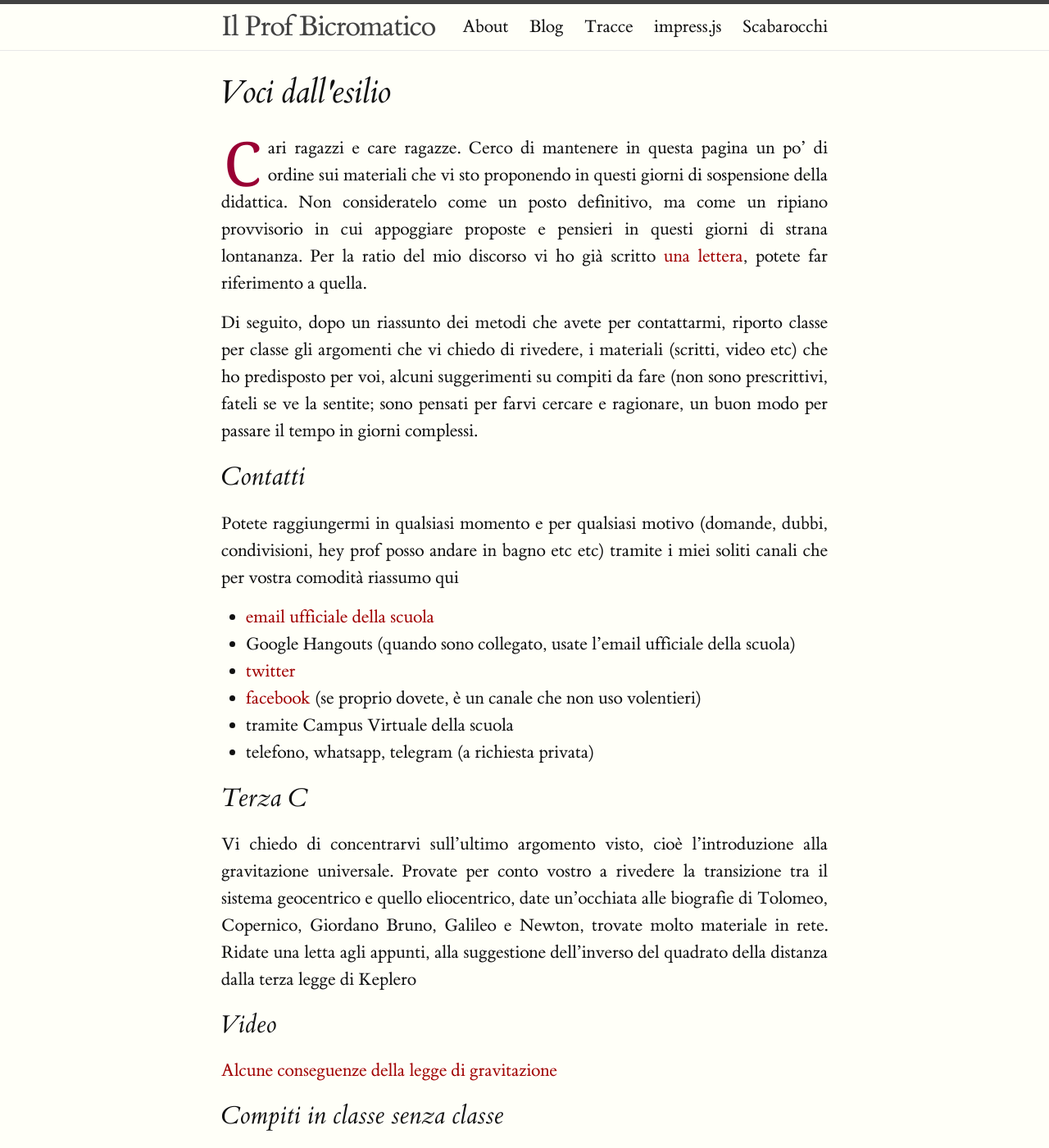
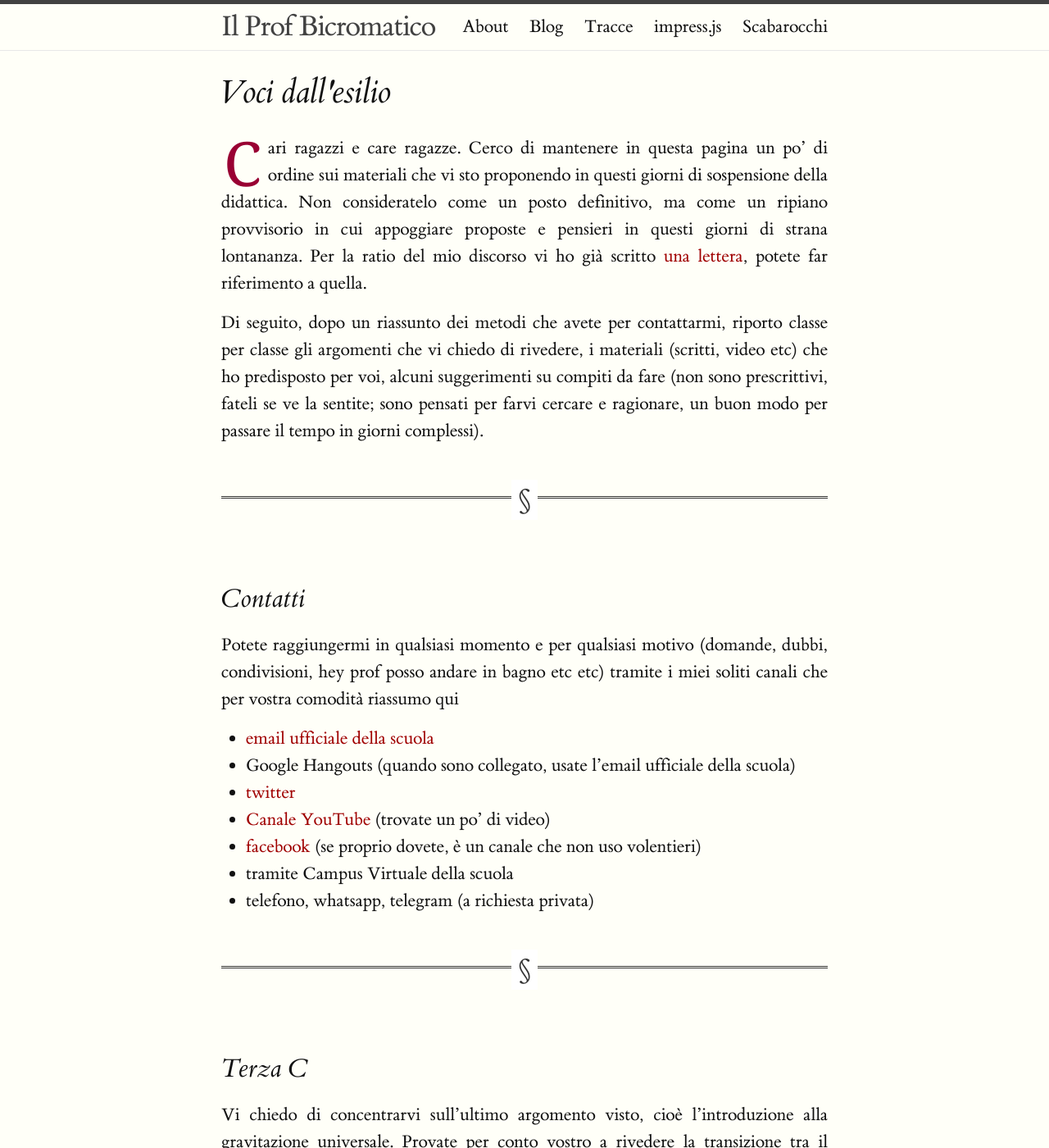
Before and after one commit to orporick/orporick.github.io, a Jekyll site: the page built from esilio.md, in a window 1280 px wide and 1400 px high. Shown: the whole window at 82% size. Built offline with Jekyll 4.4.1, drawn with Linux system fonts in a browser that asks for light colours; nearby versions of some CDN libraries; some of the changed text lies outside the part shown.

Commit message:
Nuovo post

```diff
--- a/esilio.md
+++ b/esilio.md
@@ -15,8 +15,11 @@
 classe per classe gli argomenti che vi chiedo di rivedere, i materiali (scritti,
 video etc) che ho predisposto per voi, alcuni suggerimenti su compiti da fare
 (non sono prescrittivi, fateli se ve la sentite; sono pensati per farvi cercare
-e ragionare, un buon modo per passare il tempo in giorni complessi.
+e ragionare, un buon modo per passare il tempo in giorni complessi).
 
+<br>
+<hr class="style-eight">
+<br>
 
 # Contatti
 
@@ -27,10 +30,15 @@
 * [email ufficiale della scuola](mailto:riccardo.giannitrapani@liceomarinelli.edu.it)
 * Google Hangouts (quando sono collegato, usate l'email ufficiale della scuola)
 * [twitter](https://twitter.com/orporick)
+* [Canale YouTube](https://www.youtube.com/channel/UCbGXVD3e3aSiZTSCX-_R77Q)
+    (trovate un po' di video)
 * [facebook](https://www.facebook.com/riccardo.giannitrapani) (se proprio dovete, è un canale che non uso volentieri)
 * tramite Campus Virtuale della scuola
 * telefono, whatsapp, telegram (a richiesta privata)
 
+<br>
+<hr class="style-eight">
+<br>
 
 # Terza C
 
@@ -50,6 +58,9 @@
 1. Leggete, interpretate e spiegate il corollario 7 di pag 8 di [questa versione
     dei Principia di Newton](https://archive.org/details/IsaacNewtonPrincipiaEnglish1846/page/n113/mode/2up). Come si collega a quanto visto in classe?
 
+<br>
+<hr class="style-eight">
+<br>
 
 # Quarta N
 
@@ -71,9 +82,9 @@
 
 ## Video
 
-[Ripasso del calcolo cobinatorio](https://www.youtube.com/watch?v=L8nbrfrAlvw)
-
-[Introduzione alla formula di Bayes](https://www.youtube.com/watch?v=DW6Ay7TljC0) (è un argomento nuovo,
+* [Ripasso del calcolo cobinatorio](https://www.youtube.com/watch?v=L8nbrfrAlvw)
+* [Ripasso del ripasso di probabilità](https://www.youtube.com/watch?v=2sawn5v0JgE)
+* [Introduzione alla formula di Bayes](https://www.youtube.com/watch?v=DW6Ay7TljC0) (è un argomento nuovo,
 date un'occhiata per cominciare ad orientarvi, non è difficile).
 
 ## Compiti in classe senza classe
@@ -85,6 +96,10 @@
 2. Ricordando la discussione fatta in classe per introdurre il concetto di probabilità
    da un punto di vista teorico, provate a leggere questa [intervista a Bruno de Finetti](https://archive.org/details/Sapere740/mode/2up) e commentate le parti che vi sono chiare (questo è un compito difficile, ma siamo alla
     base concettuale della teoria, provate a fare uno sforzo).
+
+<br>
+<hr class="style-eight">
+<br>
 
 # Quinta H
 
```
